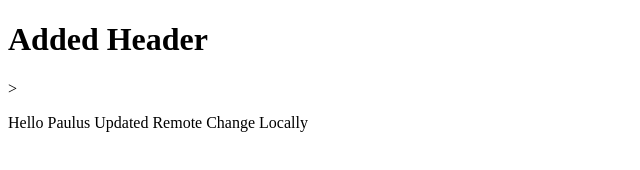
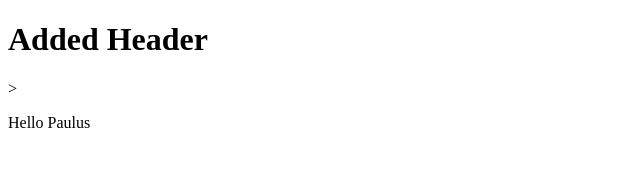
Before and after one commit to Paulus001/PB_Git, a plain HTML site: page index.html in a window 1280 px wide. Shown: the whole page, without its empty margins (0-640 px from the left). Drawn offline with Linux system fonts and the light colour scheme.

Commit message:
Added Page 3

```diff
--- a/index.html
+++ b/index.html
@@ -8,6 +8,6 @@
 </head>
 <body>
     <h1>Added Header</h1>>
-    <p>Hello Paulus Updated Remote Change Locally</p>
+    <p>Hello Paulus</p>
 </body>
 </html>
```
Also changed, not shown: Page3.html (added).
